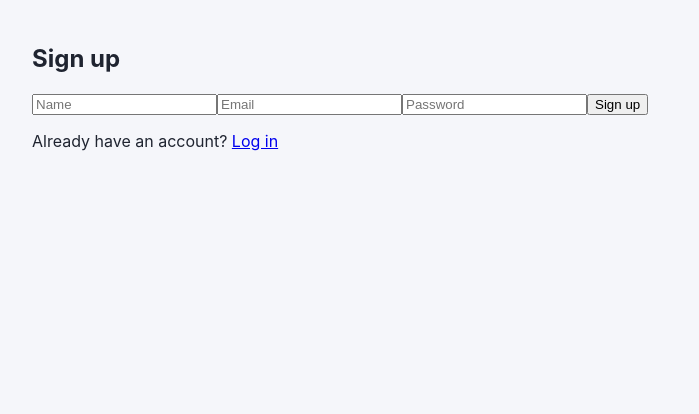
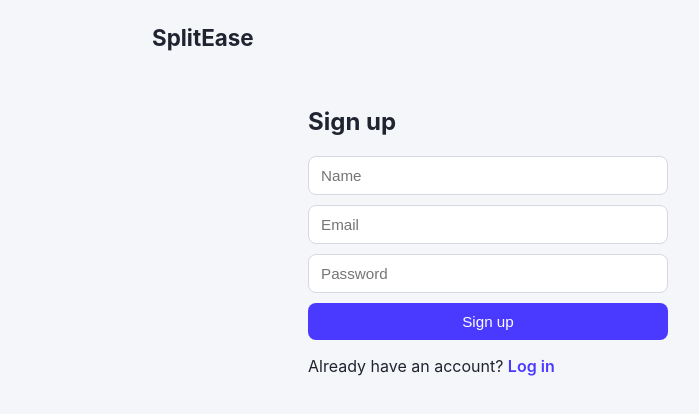
Before and after one commit to stutimahesh/SplitEase, a React (Vite) app in the folder frontend/: page /signup in a window 1280 px wide. Shown: the top 414 px of the page, without its empty margins (152-851 px from the left). Built offline with nearby package versions, Linux system fonts and the light colour scheme.

Commit message:
Polish UI styling and add app header

```diff
--- a/frontend/src/App.jsx
+++ b/frontend/src/App.jsx
@@ -1,4 +1,4 @@
-import { Navigate, Route, Routes } from "react-router-dom";
+import { Link, Navigate, Route, Routes } from "react-router-dom";
 
 import { useAuth } from "./context/AuthContext";
 import GroupDetail from "./pages/GroupDetail";
@@ -15,6 +15,9 @@ function RequireAuth({ children }) {
 function App() {
   return (
     <div className="app-shell">
+      <Link to="/groups" className="brand">
+        <h1>SplitEase</h1>
+      </Link>
       <Routes>
         <Route path="/login" element={<Login />} />
         <Route path="/signup" element={<Signup />} />
--- a/frontend/src/index.css
+++ b/frontend/src/index.css
@@ -10,7 +10,177 @@ body {
 }
 
 .app-shell {
-  max-width: 960px;
+  max-width: 720px;
   margin: 0 auto;
   padding: 24px;
 }
+
+h1,
+h2,
+h3 {
+  color: #1f2430;
+}
+
+.brand {
+  display: inline-block;
+  margin-bottom: 8px;
+}
+
+.brand h1 {
+  font-size: 1.4rem;
+  margin: 0;
+}
+
+a {
+  color: #4a3aff;
+  text-decoration: none;
+  font-weight: 600;
+}
+
+a:hover {
+  text-decoration: underline;
+}
+
+.muted {
+  color: #7a7f8c;
+  font-size: 0.9rem;
+}
+
+.error-text {
+  color: #d64545;
+  font-size: 0.9rem;
+  margin: 4px 0;
+}
+
+.positive {
+  color: #1f9d55;
+  font-weight: 600;
+}
+
+.negative {
+  color: #d64545;
+  font-weight: 600;
+}
+
+button {
+  background: #4a3aff;
+  color: white;
+  border: none;
+  padding: 10px 16px;
+  border-radius: 8px;
+  font-size: 0.95rem;
+  cursor: pointer;
+}
+
+button:hover {
+  background: #3a2cd6;
+}
+
+.link-button {
+  background: none;
+  color: #4a3aff;
+  padding: 0;
+  margin-left: 12px;
+  font-weight: 600;
+}
+
+.link-button:hover {
+  background: none;
+  text-decoration: underline;
+}
+
+input,
+select {
+  padding: 10px 12px;
+  border: 1px solid #d7d9e2;
+  border-radius: 8px;
+  font-size: 0.95rem;
+}
+
+.auth-page {
+  max-width: 360px;
+  margin: 48px auto;
+}
+
+.auth-form,
+.inline-form,
+.expense-form {
+  display: flex;
+  flex-direction: column;
+  gap: 10px;
+  margin-bottom: 16px;
+}
+
+.inline-form {
+  flex-direction: row;
+  flex-wrap: wrap;
+  align-items: center;
+}
+
+.page-header {
+  display: flex;
+  justify-content: space-between;
+  align-items: center;
+  margin-bottom: 16px;
+}
+
+.card-list {
+  list-style: none;
+  padding: 0;
+  display: flex;
+  flex-direction: column;
+  gap: 8px;
+}
+
+.card {
+  background: white;
+  border: 1px solid #e5e7f0;
+  border-radius: 10px;
+  padding: 14px 16px;
+}
+
+.balance-row {
+  display: flex;
+  justify-content: space-between;
+  align-items: center;
+}
+
+.split-toggle {
+  display: flex;
+  gap: 16px;
+  font-size: 0.9rem;
+}
+
+.split-toggle label {
+  display: flex;
+  align-items: center;
+  gap: 6px;
+  font-weight: normal;
+}
+
+.custom-splits {
+  display: flex;
+  flex-direction: column;
+  gap: 8px;
+  background: #f0f1f7;
+  border-radius: 8px;
+  padding: 12px;
+}
+
+.custom-splits label {
+  display: flex;
+  justify-content: space-between;
+  align-items: center;
+  gap: 8px;
+}
+
+.custom-splits input {
+  width: 120px;
+}
+
+.expense-form label {
+  display: flex;
+  flex-direction: column;
+  gap: 4px;
+  font-size: 0.9rem;
+}
```
